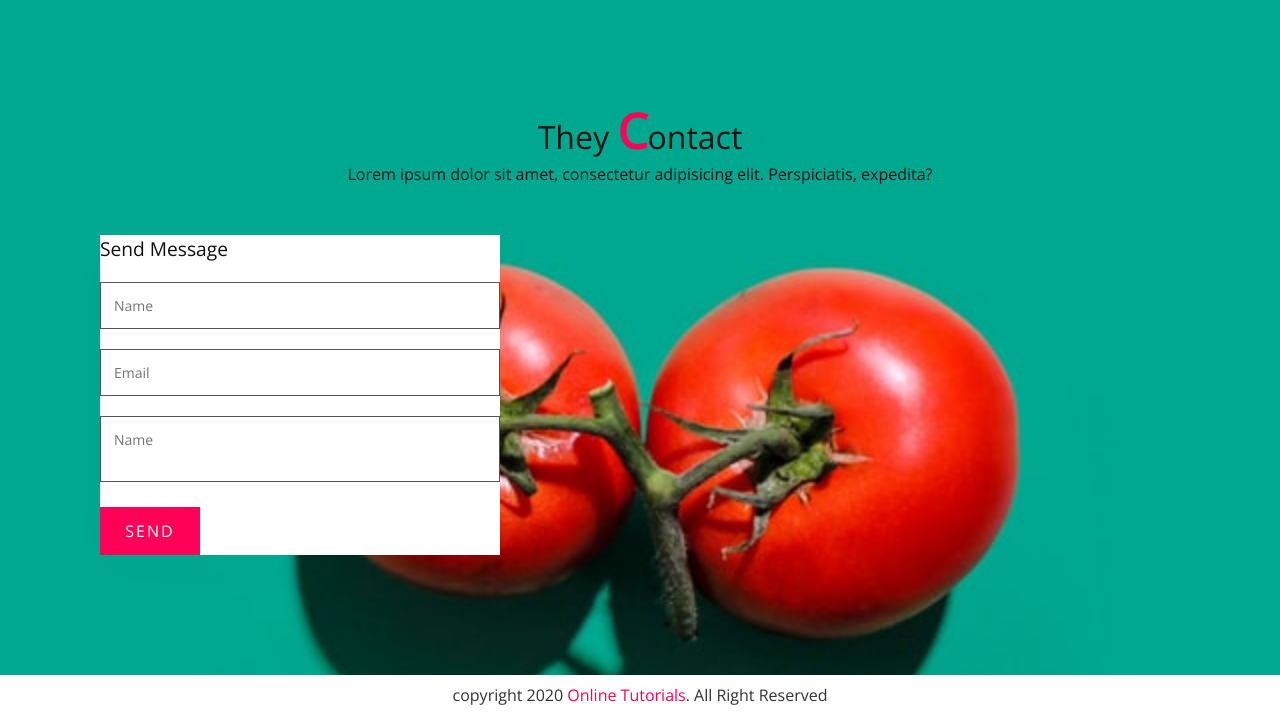
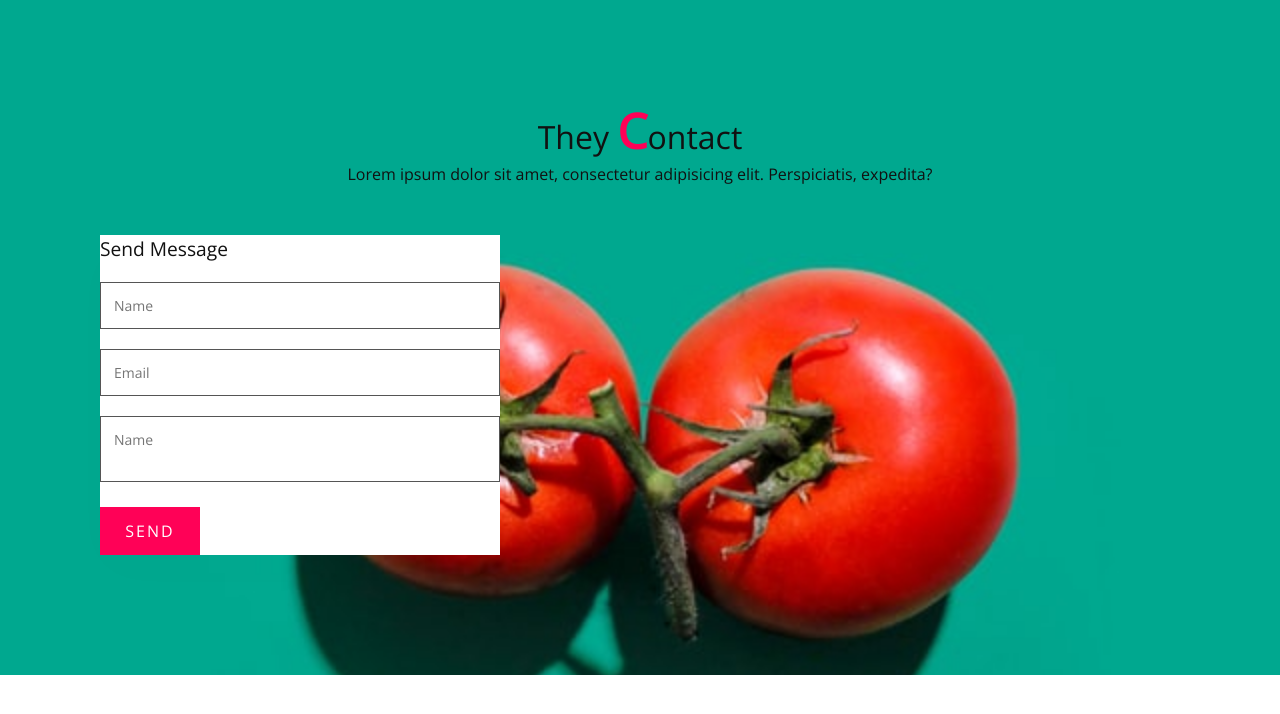
Before and after one commit to RohitRai19/food-website, a plain HTML site: page index.html in a window 1280 px wide. Shown: the part 4061-4775 px from the top of the page. After the commit the page ends 4736 px from the top, so only its background shows below. Drawn offline with nearby package versions, Linux system fonts and the light colour scheme.

Commit message:
Update index.html

```diff
--- a/index.html
+++ b/index.html
@@ -222,9 +222,6 @@
     </section>
 
 
-    <div class="copyrightText">
-<p>copyright 2020 <a href="#">Online Tutorials</a>. All Right Reserved</p>
-    </div>
     <script type="text/javascript">
         window.addEventListener('scroll', function () {
             const header = document.querySelector('header');
```
